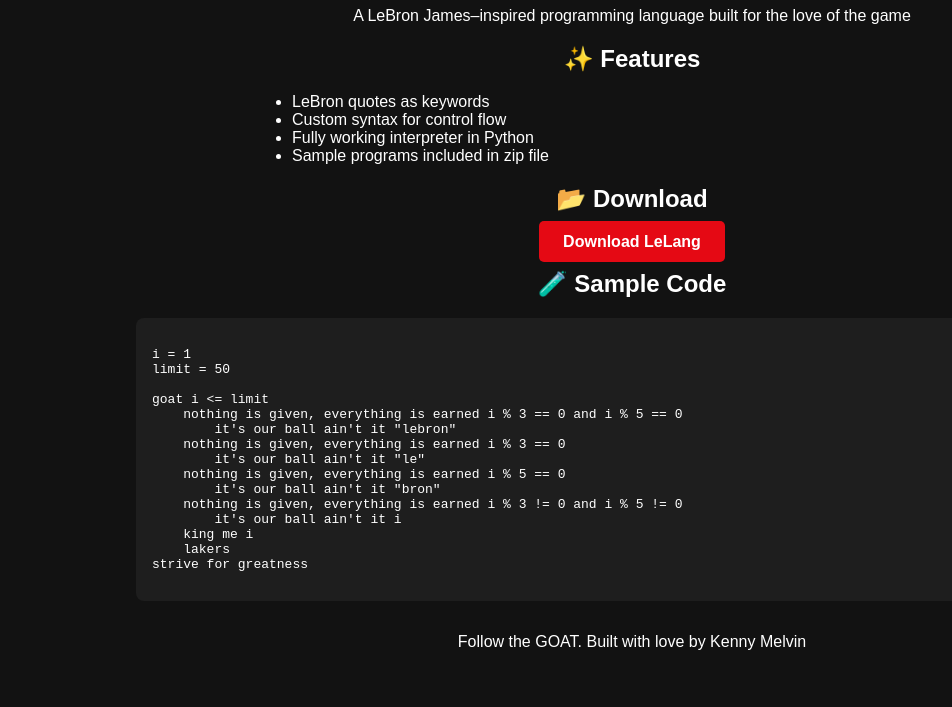
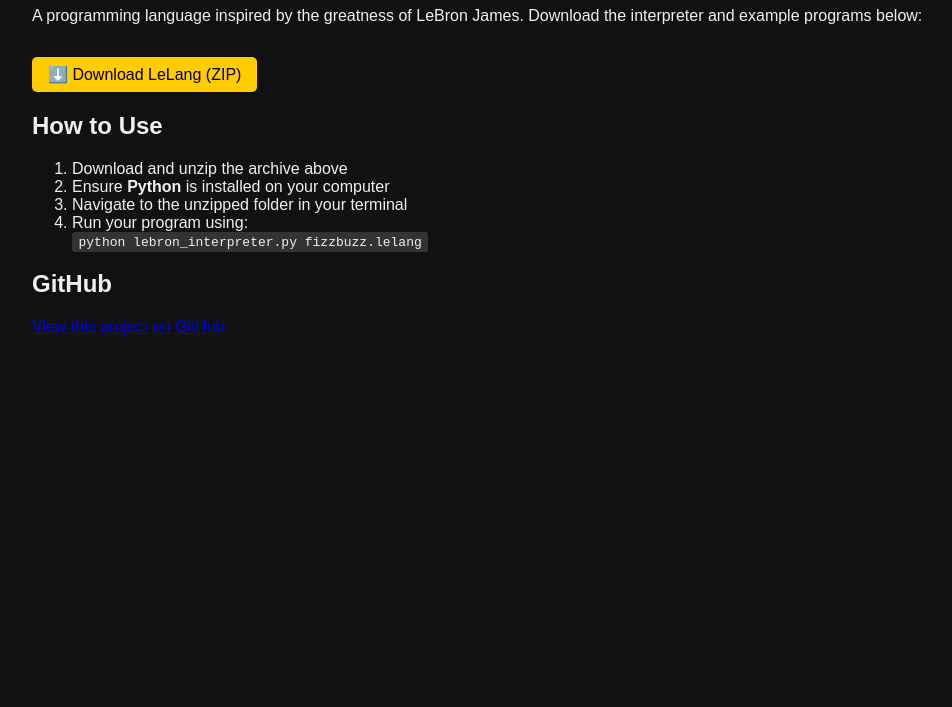
Before and after one commit to Kennymel/Lelang, a plain HTML site: page index.html in a window 1280 px wide. Shown: the part 114-821 px from the top of the page, without its empty margins (8-960 px from the left). After the commit the page ends 800 px from the top, so only its background shows below. Drawn offline with Linux system fonts and the light colour scheme.

Commit message:
Update index.html

```diff
--- a/index.html
+++ b/index.html
@@ -1,73 +1,42 @@
 <!DOCTYPE html>
-<html lang="en">
+<html>
 <head>
-    <meta charset="UTF-8">
-    <title>LeLang - LeBron-Themed Programming Language</title>
-    <style>
-        body {
-            font-family: Arial, sans-serif;
-            background: #121212;
-            color: white;
-            text-align: center;
-            padding: 2rem;
-        }
-        .code-block {
-            background: #1e1e1e;
-            padding: 1rem;
-            text-align: left;
-            margin: 1rem auto;
-            width: 80%;
-            border-radius: 8px;
-            font-family: monospace;
-        }
-        a.download {
-            color: white;
-            background-color: #e50914;
-            padding: 0.75rem 1.5rem;
-            border-radius: 5px;
-            text-decoration: none;
-            font-weight: bold;
-        }
-    </style>
+  <meta charset="UTF-8">
+  <title>LeLang - A LeBron-themed Programming Language</title>
+  <style>
+    body { font-family: Arial, sans-serif; padding: 2em; background: #111; color: #f0f0f0; }
+    h1 { color: #ffcc00; }
+    a.download {
+      display: inline-block;
+      margin-top: 1em;
+      padding: 0.5em 1em;
+      background: #ffcc00;
+      color: #000;
+      text-decoration: none;
+      border-radius: 5px;
+    }
+    code { background: #333; padding: 0.2em 0.5em; border-radius: 3px; }
+  </style>
 </head>
 <body>
+  <h1>🏀 Welcome to LeLang</h1>
+  <p>A programming language inspired by the greatness of LeBron James. Download the interpreter and example programs below:</p>
 
-<h1>🏀 Welcome to LeLang</h1>
-<p>A LeBron James–inspired programming language built for the love of the game</p>
+  <a class="download" href="https://github.com/Kennymel/Lelang/archive/refs/heads/main.zip">⬇️ Download LeLang (ZIP)</a>
 
-<h2>✨ Features</h2>
-<ul style="text-align: left; width: 60%; margin: auto;">
-    <li>LeBron quotes as keywords</li>
-    <li>Custom syntax for control flow</li>
-    <li>Fully working interpreter in Python</li>
-    <li>Sample programs included in zip file</li>
-</ul>
+  <h2>How to Use</h2>
+  <ol>
+    <li>Download and unzip the archive above</li>
+    <li>Ensure <strong>Python</strong> is installed on your computer</li>
+    <li>Navigate to the unzipped folder in your terminal</li>
+    <li>Run your program using:<br><code>python lebron_interpreter.py fizzbuzz.lelang</code></li>
+  </ol>
 
-<h2>📂 Download</h2>
-<a class="download" href="lelang.zip">Download LeLang</a>
-
-<h2>🧪 Sample Code</h2>
-<div class="code-block">
-<pre>
-i = 1
-limit = 50
-
-goat i <= limit
-    nothing is given, everything is earned i % 3 == 0 and i % 5 == 0
-        it's our ball ain't it "lebron"
-    nothing is given, everything is earned i % 3 == 0
-        it's our ball ain't it "le"
-    nothing is given, everything is earned i % 5 == 0
-        it's our ball ain't it "bron"
-    nothing is given, everything is earned i % 3 != 0 and i % 5 != 0
-        it's our ball ain't it i
-    king me i
-    lakers
-strive for greatness
-</pre>
-</div>
-
-<p style="margin-top: 2rem;">Follow the GOAT. Built with love by Kenny Melvin</p>
-
+  <h2>GitHub</h2>
+  <p>
+    <a href="https://github.com/Kennymel/Lelang" target="_blank">
+      View this project on GitHub
+    </a>
+  </p>
 </body>
 </html>
```
